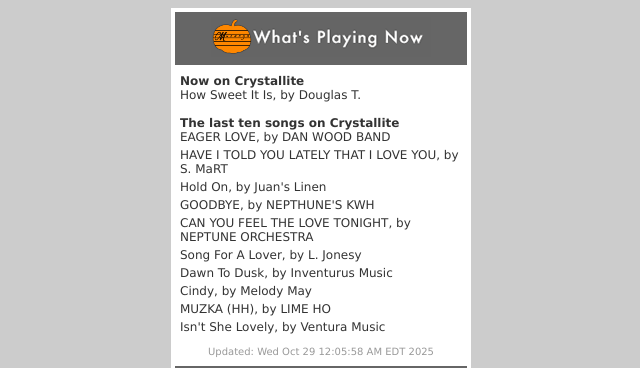
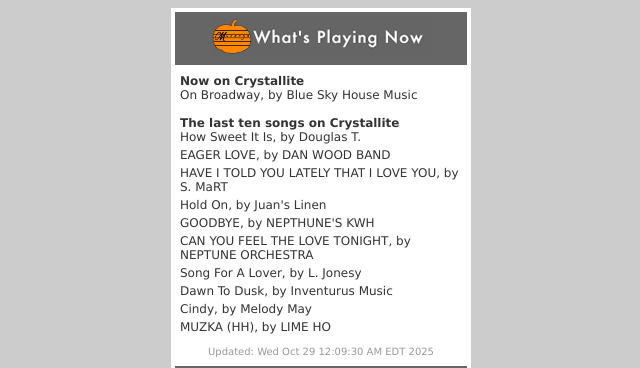
Before and after one commit to veespecial/crystallite-wpn, a plain HTML site: page index.html in a window 1280 px wide. Shown: the top 368 px of the page, without its empty margins (319-959 px from the left). Drawn offline with Linux system fonts and the light colour scheme.

Commit message:
Update index.html

```diff
--- a/index.html
+++ b/index.html
@@ -16,8 +16,11 @@
 <tr>
 <td>
 <div id="titles">
-<b>Now on Crystallite</b><br>How Sweet It Is, by Douglas T.<br><br>
+<b>Now on Crystallite</b><br>On Broadway, by Blue Sky House Music<br><br>
 <b>The last ten songs on Crystallite</b><br>
+How Sweet It Is, by Douglas T.
+<div style='height:1px;'>&#8203;</div>
+<img src='shimi.gif' height='3' width='1' style='display:block;margin:0;'>
 EAGER LOVE, by DAN WOOD BAND
 <div style='height:1px;'>&#8203;</div>
 <img src='shimi.gif' height='3' width='1' style='display:block;margin:0;'>
@@ -43,11 +46,8 @@ Cindy, by Melody May
 <div style='height:1px;'>&#8203;</div>
 <img src='shimi.gif' height='3' width='1' style='display:block;margin:0;'>
 MUZKA (HH), by LIME HO
-<div style='height:1px;'>&#8203;</div>
-<img src='shimi.gif' height='3' width='1' style='display:block;margin:0;'>
-Isn't She Lovely, by Ventura Music
 <div style='line-height:1em;'>&#8203;</div>
-<div id='update'>Updated: Wed Oct 29 12:05:58 AM EDT 2025</div>
+<div id='update'>Updated: Wed Oct 29 12:09:30 AM EDT 2025</div>
 </div>
 </td>
 </tr>
```
